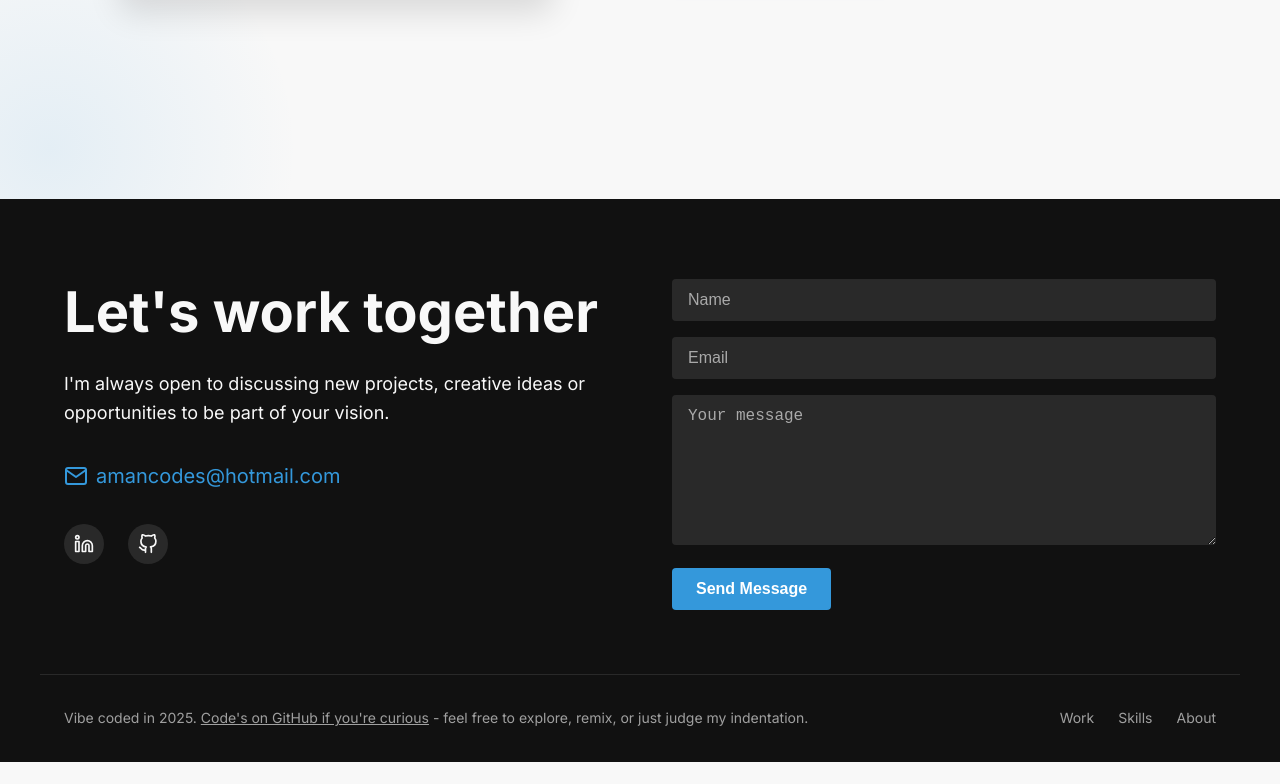
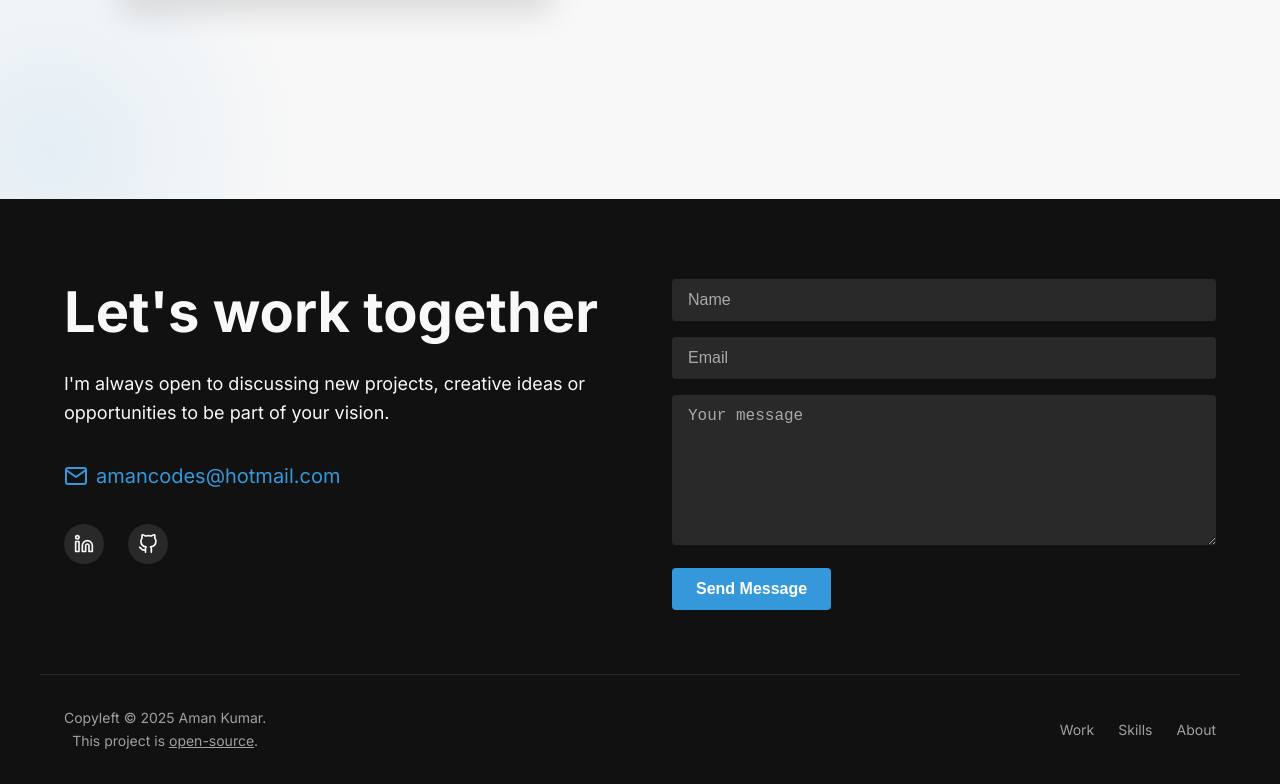
Before and after one commit to bullet-ant/portfolio-remastered, a React (Vite) app: page / in a window 1280 px wide. Shown: the part 5486-6270 px from the top of the page. Before the commit the page ends 6248 px from the top, so only its background shows below. Built offline with nearby package versions, Linux system fonts and the light colour scheme.

Commit message:
update footer copyright text

```diff
--- a/src/components/Footer.jsx
+++ b/src/components/Footer.jsx
@@ -189,6 +189,7 @@ const Copyright = styled.p`
   font-size: 0.875rem;
   color: rgba(255, 255, 255, 0.6);
   margin: 0;
+  text-align: center;
 `;
 
 const FooterNav = styled.nav`
@@ -455,15 +456,16 @@ function Footer() {
 
       <FooterBottom>
         <Copyright>
-          Vibe coded in {new Date().getFullYear()}
-          {". "}
+          Copyleft &copy; {new Date().getFullYear()} Aman Kumar.
+          <br />
+          This project is{" "}
           <a
             href="https://github.com/bullet-ant/portfolio-remastered"
             style={{ color: "inherit", textDecoration: "underline" }}
           >
-            Code's on GitHub if you're curious
-          </a>{" "}
-          - feel free to explore, remix, or just judge my indentation.
+            open-source
+          </a>
+          .
         </Copyright>
         <FooterNav>
           <FooterLink href="#work">Work</FooterLink>
```
